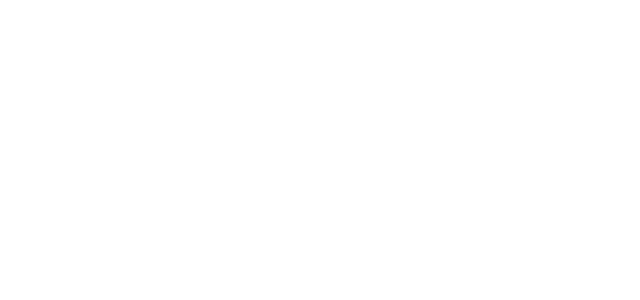
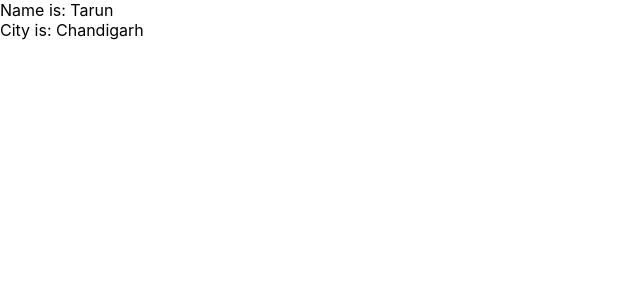
Before and after one commit to iktarun/react-learning, a React (Create React App) app in the folder version17/react-learning-app/: page /context-api in a window 1280 px wide. Shown: the top 300 px of the page, without its empty margins (0-640 px from the left). Built offline with nearby package versions, Linux system fonts and the light colour scheme.

Commit message:
Context API work

```diff
--- a/version17/react-learning-app/src/Routes.js
+++ b/version17/react-learning-app/src/Routes.js
@@ -3,12 +3,14 @@ import { BrowserRouter as Router, Switch, Route } from "react-router-dom";
 import Home from "./pages/Home";
 import Timer from "./pages/Timer";
 import StockContainer from "./pages/StockContainer";
+import ContextAPIContainer from "./pages/ContextAPIs/ContextAPIContainer";
 
 const routes = [
   { path: "/", component: Home },
   { path: "/home", component: Home },
   { path: "/timer", component: Timer },
   { path: "/stock", component: StockContainer },
+  { path: "/context-api", component: ContextAPIContainer },
 ];
 
 export default function Routes() {
--- /dev/null
+++ b/version17/react-learning-app/src/pages/ContextAPIs/Components/Content.js
@@ -0,0 +1,33 @@
+import React, { useContext } from "react";
+import { userContext } from "../Contexts";
+
+//Using useContext API
+function Content() {
+  let context = useContext(userContext);
+  return (
+    <div>
+      <label>Name is: {context.name}</label>
+      <br />
+      <label>City is: {context.city}</label>
+      <br />
+    </div>
+  );
+}
+
+//Using direct conumer API of React
+function ContentMethod2() {
+  return (
+    <userContext.Consumer>
+      {(context) => (
+        <div>
+          <label>Name is: {context.name}</label>
+          <br />
+          <label>City is: {context.city}</label>
+          <br />
+        </div>
+      )}
+    </userContext.Consumer>
+  );
+}
+
+export default Content;
--- /dev/null
+++ b/version17/react-learning-app/src/pages/ContextAPIs/ContextAPIContainer.js
@@ -0,0 +1,25 @@
+import React from "react";
+import Content from "./Components/Content";
+import { userContext } from "./Contexts";
+
+class ContextAPI extends React.Component {
+  constructor(props) {
+    super(props);
+    this.state = {
+      name: "Tarun",
+      city: "Chandigarh",
+    };
+  }
+
+  render() {
+    return (
+      <div className="container">
+        <userContext.Provider value={this.state}>
+          <Content />
+        </userContext.Provider>
+      </div>
+    );
+  }
+}
+
+export default ContextAPI;
--- /dev/null
+++ b/version17/react-learning-app/src/pages/ContextAPIs/Contexts.js
@@ -0,0 +1,5 @@
+import React from "react";
+
+let userContext = React.createContext({ name: "", city: "" });
+
+export { userContext };
```
